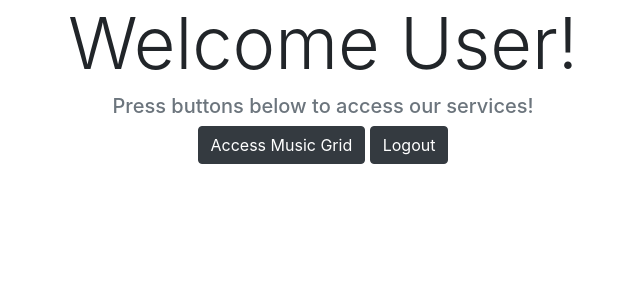
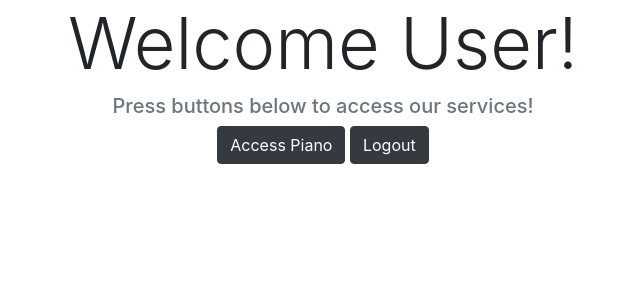
Before and after one commit to 4DISEASE/anteaters-repo, a Flask app: page /user in a window 1280 px wide. Shown: the part 56-356 px from the top of the page, without its empty margins (317-957 px from the left). Run offline with Flask 2, Linux system fonts and the light colour scheme; the visitor is signed in with stand-in values (Sample User, id 1); some libraries are stand-ins or nearby versions.

Commit message:
databased fixed

```diff
--- a/bulkofproject/templates/login.html
+++ b/bulkofproject/templates/login.html
@@ -38,7 +38,7 @@
         <p class="lead">Password:</p>
         <p class="lead"><input type="text" name="password" /></p>
         <p><input type="submit" class="btn btn btn-dark" value="submit" /></p>
-        <a class="btn btn btn-dark" href="/newuser" role="button">Create new account</a>
+        <a class="btn btn btn-dark" href="/register" role="button">Create new account</a>
     </form>
 </div>
 {% endblock %}
--- a/bulkofproject/templates/user.html
+++ b/bulkofproject/templates/user.html
@@ -26,7 +26,7 @@
         <h1 class="display-3">Welcome User!</h1>
         <h5 class="display-5 text-muted">Press buttons below to access our services!</h5>
     </div>
-    <a class="btn btn btn-dark" href="/music-maker" role="button">Access Music Grid</a>
+    <a class="btn btn btn-dark" href="/music-maker" role="button">Access Piano</a>
     <a class="btn btn btn-dark" href="/logout" role="button">Logout</a>
 </div>
 {% endblock %}
--- a/run.py
+++ b/run.py
@@ -2,4 +2,5 @@
 from bulkofproject import app, db
 
 if __name__ == '__main__':
+    db.create_all()
     app.run(debug = True, port = 8080)
```
